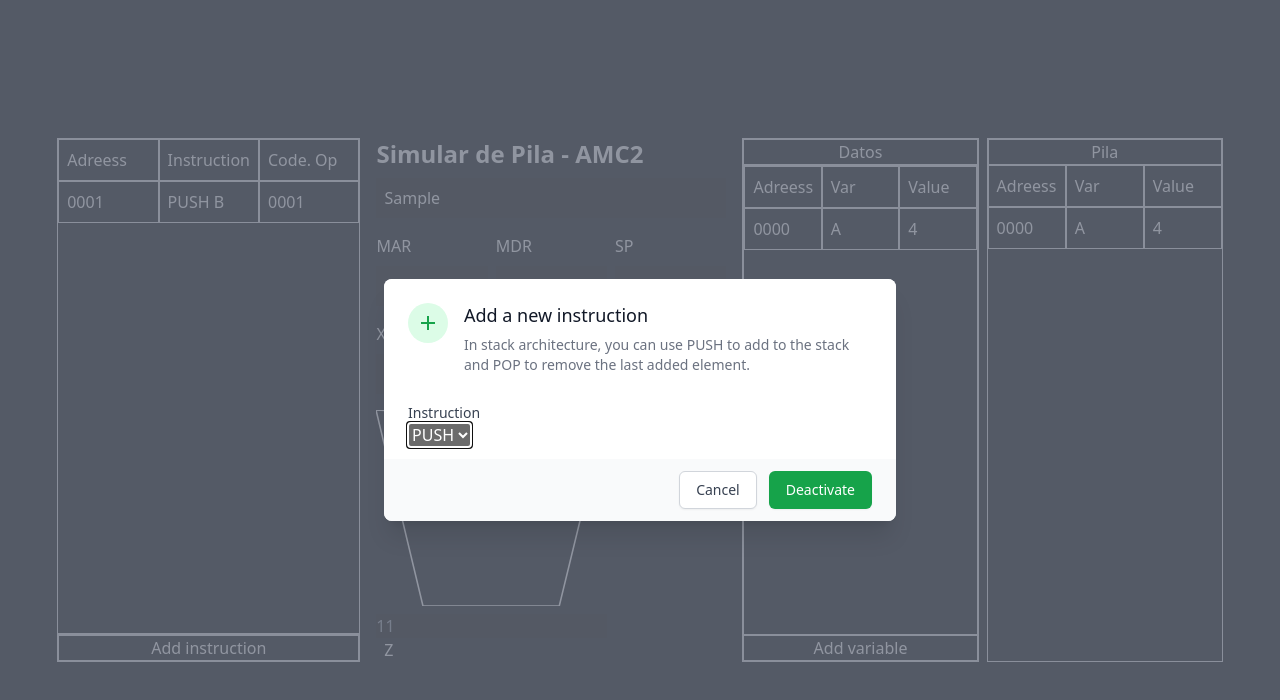
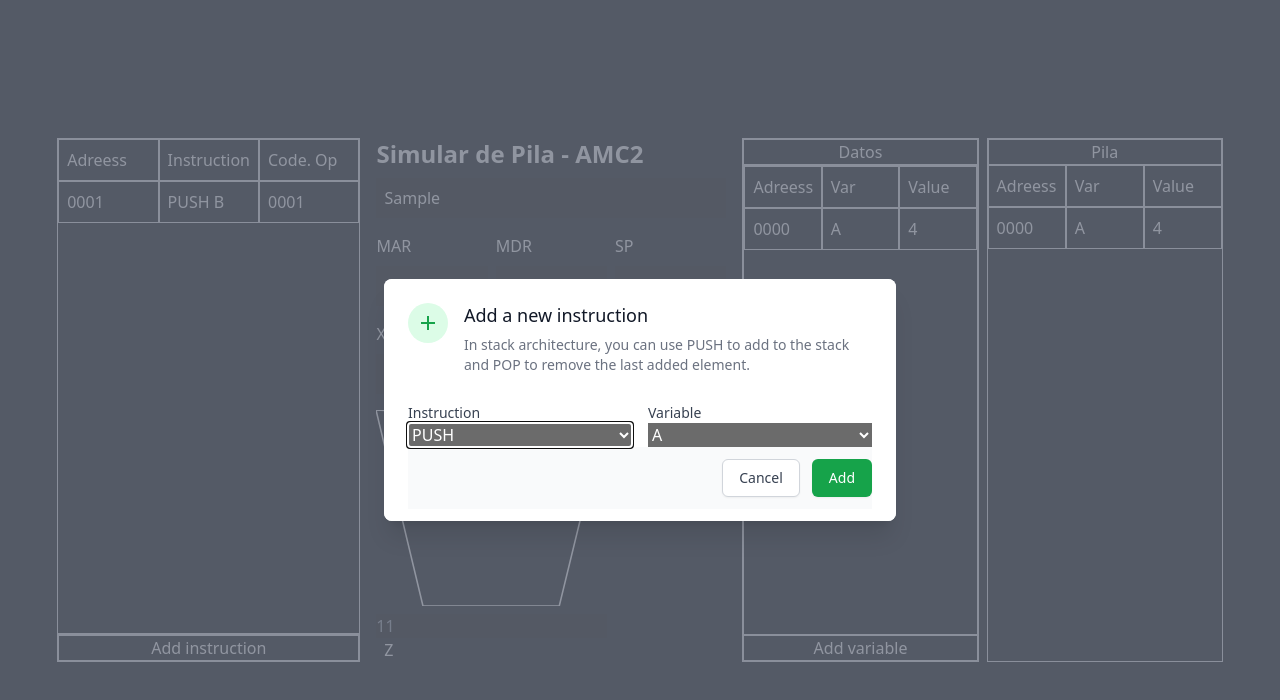
Before and after one commit to MiguelHG2351/amc2-simulacion, an Astro site: page / in a window 1280 px wide. Both pictures are taken after typing "Sample", "Sample", "Sample", "Sample", "Sample", "Sample" into the empty fields and a click on the button "Add instruction". Built offline with nearby package versions, Linux system fonts and the light colour scheme; Astro itself is replaced by a stand-in of ours.

Commit message:
split form modal to another components

```diff
--- a/src/components/InstructionSection.tsx
+++ b/src/components/InstructionSection.tsx
@@ -1,9 +1,14 @@
 import InstructionList from "../components/InstructionList";
 import { Modal } from "../components/Modal/Modal";
-import { useState } from "react";
+import { useState, useCallback } from "react";
+import { InstructionModal } from "./Modal/InstructionModal";
 
 export default function InstructionSection() {
 	const [isOpen, setIsOpen] = useState(false)
+
+  const addinstruction = useCallback(() => {
+    setIsOpen(!isOpen)
+  }, [isOpen])
 
   return (
     <section className="flex flex-col">
@@ -43,7 +48,9 @@ export default function InstructionSection() {
         description="In stack architecture, you can use PUSH to add to the stack and POP to remove the last added element."
         iconName="add"
         isOpen={isOpen}
-        setIsOpen={setIsOpen} />
+        setIsOpen={setIsOpen}>
+          <InstructionModal isOpen={isOpen} setIsOpen={setIsOpen} />
+        </Modal>
     </section>
   )
 }
--- a/src/components/Modal/InstructionModal.tsx
+++ b/src/components/Modal/InstructionModal.tsx
@@ -0,0 +1,52 @@
+import * as React from 'react'
+
+type InstructionModalProps = {
+  isOpen: boolean;
+  setIsOpen: React.Dispatch<React.SetStateAction<boolean>>;
+}
+
+
+export const InstructionModal: React.FC<InstructionModalProps> = ({ setIsOpen }) => {
+  return (
+    <form className="bg-white px-4 py-3 sm:px-6">
+      <div className="flex gap-x-4">
+        <label className='block flex-1'>
+          <span className="block text-sm font-medium text-gray-700">
+            Instruction
+          </span>
+          <select name="name" className='w-full'>
+            <option value="PUSH">PUSH</option>
+            <option value="POP">POP</option>
+          </select>
+        </label>
+        <label className='block flex-1'>
+          <span className="block text-sm font-medium text-gray-700">
+            Variable
+          </span>
+          <select name="variable" className='w-full'>
+            <option value="PUSH">A</option>
+            <option value="POP">B</option>
+          </select>
+        </label>
+      </div>
+      <div className="bg-gray-50 py-3 sm:flex sm:flex-row-reverse">
+        <button
+          type="submit"
+          tabIndex={0}
+          className="w-full inline-flex justify-center rounded-md border border-transparent shadow-sm px-4 py-2 bg-green-600 text-base font-medium text-white hover:bg-green-700 focus:outline-none focus:ring-2 focus:ring-offset-2 focus:ring-green-500 sm:ml-3 sm:w-auto sm:text-sm"
+          onClick={() => setIsOpen(false)}
+        >
+          Add
+        </button>
+        <button
+          type="button"
+          tabIndex={0}
+          className="mt-3 w-full inline-flex justify-center rounded-md border border-gray-300 shadow-sm px-4 py-2 bg-white text-base font-medium text-gray-700 hover:bg-gray-50 focus:outline-none focus:ring-2 focus:ring-offset-2 focus:ring-indigo-500 sm:mt-0 sm:ml-3 sm:w-auto sm:text-sm"
+          onClick={() => setIsOpen(false)}
+        >
+          Cancel
+        </button>
+      </div>
+    </form>
+  );
+};
--- a/src/components/Modal/Modal.tsx
+++ b/src/components/Modal/Modal.tsx
@@ -8,9 +8,10 @@ type ModalProps = {
 	iconName: string
 	isOpen: boolean
 	setIsOpen: React.Dispatch<React.SetStateAction<boolean>>
+	children: React.ReactNode
 }
 
-export const Modal = ({ isOpen, setIsOpen, title, description, iconName }: ModalProps) => {
+export const Modal = ({ isOpen, setIsOpen, title, description, iconName, children }: ModalProps) => {
 
 	return (
 		<AnimatePresence>
@@ -92,35 +93,7 @@ export const Modal = ({ isOpen, setIsOpen, title, description, iconName }: Modal
 										</div>
 									</div>
 								</div>
-								<form className="bg-white px-4 py-3 sm:px-6">
-									<label>
-										<span className="block text-sm font-medium text-gray-700">
-											Instruction
-										</span>
-										<select name="" id="">
-											<option value="PUSH">PUSH</option>
-											<option value="POP">POP</option>
-										</select>
-									</label>
-								</form>
-								<div className="bg-gray-50 px-4 py-3 sm:px-6 sm:flex sm:flex-row-reverse">
-									<button
-										type="button"
-										tabIndex={0}
-										className="w-full inline-flex justify-center rounded-md border border-transparent shadow-sm px-4 py-2 bg-green-600 text-base font-medium text-white hover:bg-green-700 focus:outline-none focus:ring-2 focus:ring-offset-2 focus:ring-green-500 sm:ml-3 sm:w-auto sm:text-sm"
-										onClick={() => setIsOpen(false)}
-									>
-										Deactivate
-									</button>
-									<button
-										type="button"
-										tabIndex={0}
-										className="mt-3 w-full inline-flex justify-center rounded-md border border-gray-300 shadow-sm px-4 py-2 bg-white text-base font-medium text-gray-700 hover:bg-gray-50 focus:outline-none focus:ring-2 focus:ring-offset-2 focus:ring-indigo-500 sm:mt-0 sm:ml-3 sm:w-auto sm:text-sm"
-										onClick={() => setIsOpen(false)}
-									>
-										Cancel
-									</button>
-								</div>
+									{children}
 							</div>
 						</motion.div>
 					</div>
```
